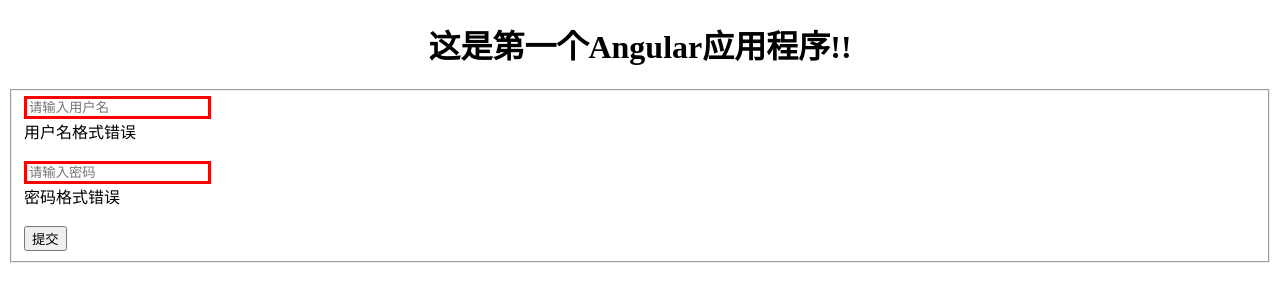
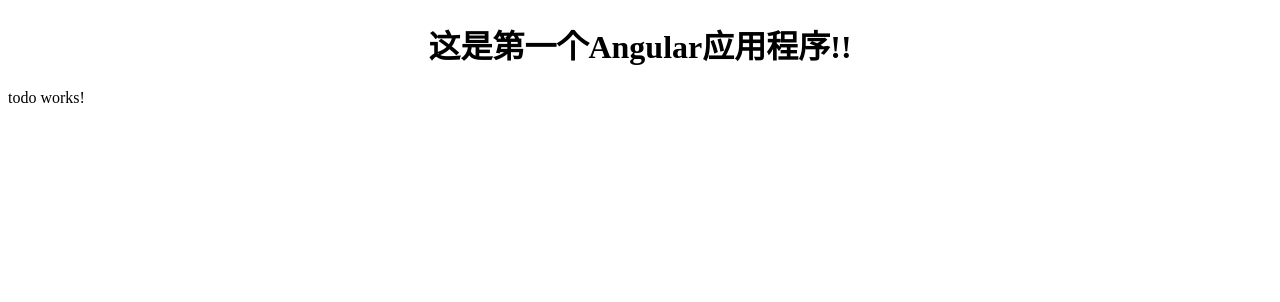
Before and after one commit to kun368/Ng2Learn, an Angular app: page /todo in a window 1280 px wide. Shown: the top 302 px of the page. Built offline with nearby package versions, Linux system fonts and the light colour scheme.

Commit message:
完成3.1

```diff
--- a/src/app/app.component.html
+++ b/src/app/app.component.html
@@ -1,8 +1,8 @@
 <!--The whole content below can be removed with the new code.-->
+<!--<base href="/">-->
 <div style="text-align:center">
   <h1>
     {{title}}!!
   </h1>
 </div>
-
-<app-login></app-login>
+<router-outlet></router-outlet>
--- /dev/null
+++ b/src/app/app.routes.ts
@@ -0,0 +1,22 @@
+import {RouterModule, Routes} from "@angular/router";
+import {LoginComponent} from "./login/login.component";
+import {TodoComponent} from "./todo/todo.component";
+/**
+ * Created by zhangzhengkun on 2017/9/1.
+ */
+export const routes: Routes = [
+  {
+    path: '',
+    redirectTo: 'todo',
+    pathMatch: 'full',
+  },
+  {
+    path: 'todo',
+    component: TodoComponent
+  },
+  {
+    path: 'login',
+    component: LoginComponent
+  }
+];
+export const routing = RouterModule.forRoot(routes);
--- /dev/null
+++ b/src/app/todo/todo.component.html
@@ -0,0 +1,3 @@
+<p>
+  todo works!
+</p>
--- /dev/null
+++ b/src/app/todo/todo.component.ts
@@ -0,0 +1,15 @@
+import { Component, OnInit } from '@angular/core';
+
+@Component({
+  selector: 'app-todo',
+  templateUrl: './todo.component.html',
+  styleUrls: ['./todo.component.css']
+})
+export class TodoComponent implements OnInit {
+
+  constructor() { }
+
+  ngOnInit() {
+  }
+
+}
--- a/src/index.html
+++ b/src/index.html
@@ -1,9 +1,9 @@
 <!doctype html>
 <html lang="en">
 <head>
+  <base href="/">
   <meta charset="utf-8">
   <title>Ng2Learn2</title>
-  <base href="/">
 
   <meta name="viewport" content="width=device-width, initial-scale=1">
   <link rel="icon" type="image/x-icon" href="favicon.ico">
```
Also changed, not shown: src/app/app.module.ts (+7 -2 lines), src/app/todo/todo.component.css (added), 1 other file (tests, documents, lock files or other folders).
